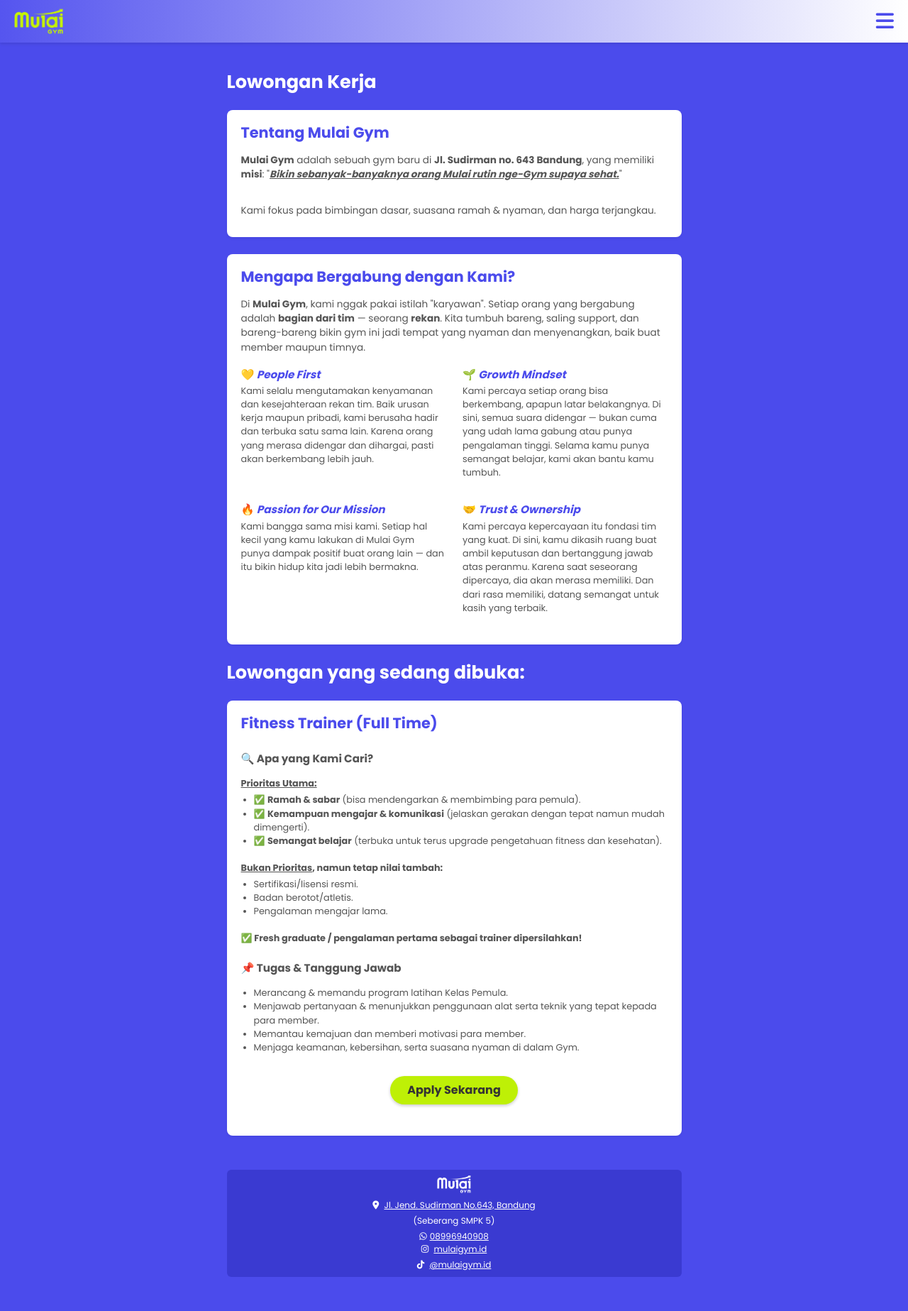
After one commit to corneliusyanm/mulai-web, a Django app: page /lowongan-kerja/ in a window 1280 px wide. The commit adds this page. Shown: the whole page at 71% size. Run offline with Django 4.2, Linux system fonts and the light colour scheme; some libraries are stand-ins or nearby versions.

Commit message:
add lowongan-kerja fitness trainer

```diff
--- a/accounts/urls.py
+++ b/accounts/urls.py
@@ -10,4 +10,5 @@
     path("keluar/", views.member_logout, name="member_logout"),
     path("akun/", views.MemberDetailView.as_view(), name="member_details"),
     path("akun/ubah/", views.MemberEditView.as_view(), name="member_edit"),
+    path("lowongan-kerja/", views.job_openings, name="job_openings"),
 ]
--- a/accounts/views.py
+++ b/accounts/views.py
@@ -117,3 +117,7 @@
 
 def home(request):
     return render(request, "home.html")
+
+
+def job_openings(request):
+    return render(request, "lowongan-kerja.html")
--- a/templates/base.html
+++ b/templates/base.html
@@ -144,6 +144,9 @@
                 <li class="nav-item">
                     <a class="nav-link fw-bold" href="{{ request.scheme }}://{{ request.get_host }}/#kontak">• Kontak</a>
                 </li>
+                <li class="nav-item">
+                    <a class="nav-link fw-bold" href="{{ request.scheme }}://{{ request.get_host }}/lowongan-kerja">• Lowongan Kerja</a>
+                </li>
             </ul>
             <div class="mt-auto">
                 <div class="nav-item mb-2 d-flex justify-content-center">
--- /dev/null
+++ b/templates/lowongan-kerja.html
@@ -0,0 +1,107 @@
+{% extends 'base.html' %}
+{% load static %}
+
+{% block title %}Lowongan Kerja - Mulai Gym{% endblock %}
+
+{% block content %}
+<div class="container py-5">
+    <div class="row justify-content-center">
+        <div class="col-12 col-md-9 col-lg-7">
+            <h1 class="mb-4" style="font-weight: bold; font-size: 1.6rem; color: white;">Lowongan Kerja</h1>
+
+            <div class="card mb-4" style="border-radius: 8px; padding: 20px; border: none; box-shadow: 0 2px 4px rgba(0, 0, 0, 0.05);">
+                <h2 style="font-size: 1.3rem; font-weight: bold; color: #4B4BEC; margin-bottom: 16px;">Tentang Mulai Gym</h2>
+                <p style="font-size: 0.85rem; margin-bottom: 0.4rem; color: #555;"><strong>Mulai Gym</strong> adalah sebuah gym baru di <strong>Jl. Sudirman no. 643 Bandung</strong>, yang memiliki <strong>misi</strong>: "<strong><em><u>Bikin sebanyak-banyaknya orang Mulai rutin nge-Gym supaya sehat.</u></em></strong>"</p>
+                <br>
+                <p style="font-size: 0.85rem; margin-bottom: 0.4rem; color: #555;">Kami fokus pada bimbingan dasar, suasana ramah & nyaman, dan harga terjangkau.</p>
+            </div>
+
+            <div class="card mb-4" style="border-radius: 8px; padding: 20px; border: none; box-shadow: 0 2px 4px rgba(0, 0, 0, 0.05);">
+                <h2 style="font-size: 1.3rem; font-weight: bold; color: #4B4BEC; margin-bottom: 16px;">Mengapa Bergabung dengan Kami?</h2>
+
+                <p style="font-size: 0.85rem; margin-bottom: 0.4rem; color: #555;">Di <strong>Mulai Gym</strong>, kami nggak pakai istilah "karyawan". Setiap orang yang bergabung adalah <strong>bagian dari tim</strong> — seorang <strong>rekan</strong>. Kita tumbuh bareng, saling support, dan bareng-bareng bikin gym ini jadi tempat yang nyaman dan menyenangkan, baik buat member maupun timnya.</p>
+
+                <div class="row">
+                    <div class="col-md-6 mb-3">
+                        <h3 style="font-size: 0.95rem; font-weight: bold; color: #4B4BEC; margin-top: 12px; margin-bottom: 4px;">💛 <em>People First</em></h3>
+                        <p style="font-size: 0.80rem; margin-bottom: 0.4rem; color: #555;">Kami selalu mengutamakan kenyamanan dan kesejahteraan rekan tim. Baik urusan kerja maupun pribadi, kami berusaha hadir dan terbuka satu sama lain. Karena orang yang merasa didengar dan dihargai, pasti akan berkembang lebih jauh.</p>
+                    </div>
+
+                    <div class="col-md-6 mb-3">
+                        <h3 style="font-size: 0.95rem; font-weight: bold; color: #4B4BEC; margin-top: 12px; margin-bottom: 4px;">🌱 <em>Growth Mindset</em></h3>
+                        <p style="font-size: 0.80rem; margin-bottom: 0.4rem; color: #555;">Kami percaya setiap orang bisa berkembang, apapun latar belakangnya. Di sini, semua suara didengar — bukan cuma yang udah lama gabung atau punya pengalaman tinggi. Selama kamu punya semangat belajar, kami akan bantu kamu tumbuh.</p>
+                    </div>
+                </div>
+
+                <div class="row">
+                    <div class="col-md-6 mb-3">
+                        <h3 style="font-size: 0.95rem; font-weight: bold; color: #4B4BEC; margin-top: 12px; margin-bottom: 4px;">🔥 <em>Passion for Our Mission</em></h3>
+                        <p style="font-size: 0.80rem; margin-bottom: 0.4rem; color: #555;">Kami bangga sama misi kami. Setiap hal kecil yang kamu lakukan di Mulai Gym punya dampak positif buat orang lain — dan itu bikin hidup kita jadi lebih bermakna.</p>
+                    </div>
+
+                    <div class="col-md-6 mb-3">
+                        <h3 style="font-size: 0.95rem; font-weight: bold; color: #4B4BEC; margin-top: 12px; margin-bottom: 4px;">🤝 <em>Trust & Ownership</em></h3>
+                        <p style="font-size: 0.80rem; margin-bottom: 0.4rem; color: #555;">Kami percaya kepercayaan itu fondasi tim yang kuat. Di sini, kamu dikasih ruang buat ambil keputusan dan bertanggung jawab atas peranmu. Karena saat seseorang dipercaya, dia akan merasa memiliki. Dan dari rasa memiliki, datang semangat untuk kasih yang terbaik.</p>
+                    </div>
+                </div>
+            </div>
+
+            <h1 class="mb-4" style="font-weight: bold; font-size: 1.6rem; color: white;">Lowongan yang sedang dibuka:</h1>
+            <div class="card mb-4" style="border-radius: 8px; padding: 20px; border: none; box-shadow: 0 2px 4px rgba(0, 0, 0, 0.05);">
+                <h3 style="font-size: 1.3rem; font-weight: bold; color: #4B4BEC; margin-bottom: 16px;">Fitness Trainer (Full Time)</h3>
+
+                <h4 style="font-size: 0.95rem; font-weight: bold; color: #555; margin-top: 12px; margin-bottom: 16px;">🔍 Apa yang Kami Cari?</h4>
+                <p style="font-size: 0.80rem; font-weight: bold; margin-bottom: 4px; color: #555;"><u>Prioritas Utama:</u></p>
+                <ul style="padding-left: 18px; font-size: 0.80rem; margin-bottom: 0.4rem; color: #555;">
+                    <li>✅ <strong>Ramah & sabar</strong> (bisa mendengarkan & membimbing para pemula).</li>
+                    <li>✅ <strong>Kemampuan mengajar & komunikasi</strong> (jelaskan gerakan dengan tepat namun mudah dimengerti).</li>
+                    <li>✅ <strong>Semangat belajar</strong> (terbuka untuk terus upgrade pengetahuan fitness dan kesehatan).</li>
+                </ul>
+
+                <p style="font-size: 0.80rem; font-weight: bold; margin-bottom: 4px; margin-top: 12px; color: #555;"><u>Bukan Prioritas</u>, namun tetap nilai tambah:</p>
+                <ul style="padding-left: 18px; font-size: 0.80rem; margin-bottom: 0.4rem; color: #555;">
+                    <li>Sertifikasi/lisensi resmi.</li>
+                    <li>Badan berotot/atletis.</li>
+                    <li>Pengalaman mengajar lama.</li>
+                </ul>
+
+                <p style="font-size: 0.80rem; font-weight: bold; margin-top: 12px; margin-bottom: 12px; color: #555;">✅ Fresh graduate / pengalaman pertama sebagai trainer dipersilahkan!</p>
+
+                <!-- <br> -->
+
+                <h4 style="font-size: 0.95rem; font-weight: bold; color: #555; margin-top: 12px; margin-bottom: 16px;">📌 Tugas & Tanggung Jawab</h4>
+                <ul style="padding-left: 18px; font-size: 0.80rem; margin-bottom: 0.4rem; color: #555;">
+                    <li>Merancang & memandu program latihan Kelas Pemula.</li>
+                    <li>Menjawab pertanyaan & menunjukkan penggunaan alat serta teknik yang tepat kepada para member.</li>
+                    <li>Memantau kemajuan dan memberi motivasi para member.</li>
+                    <li>Menjaga keamanan, kebersihan, serta suasana nyaman di dalam Gym.</li>
+                </ul>
+
+                <br>
+
+                <div class="text-center mb-4">
+                  <a href="https://docs.google.com/forms/d/e/1FAIpQLSfMP0gmgjXRLNts9slQObb2nHpSMK-Fyjch44A0PeL46Bj06Q/viewform?usp=header" class="btn py-2 px-4" style="background-color: #BEF006; color: #343434; font-weight: bold; border-radius: 20px; font-size: 1rem; border: none; box-shadow: 0 2px 4px rgba(0, 0, 0, 0.2);" target="_blank" rel="noopener noreferrer">
+                      Apply Sekarang
+                  </a>
+                </div>
+            </div>
+
+
+
+            <!-- Footer -->
+            <footer class="text-white py-2 mt-5 rounded" style="background-color: rgba(75, 75, 236, 0.7);">
+                <div class="container-fluid px-3">
+                    <div class="text-center">
+                        <img src="{% static 'images/logo_white.png' %}" alt="Mulai Gym" height="25" class="mb-2">
+                        <p class="mb-1" style="font-size: 0.75rem;"><i class="fas fa-map-marker-alt me-1"></i> <a href="https://maps.app.goo.gl/NGSqB9qy22e1Zssk8" class="text-white" target="_blank" rel="noopener noreferrer">Jl. Jend. Sudirman No.643, Bandung</a></p>
+                        <p class="mb-1" style="font-size: 0.75rem;">(Seberang SMPK 5)</p>
+                        <p class="mb-0" style="font-size: 0.75rem;"><i class="fab fa-whatsapp me-1"></i><a href="https://wa.me/+628996940908" class="text-white" target="_blank" rel="noopener noreferrer">08996940908</a></p>
+                        <p class="mb-1" style="font-size: 0.75rem;"><i class="fab fa-instagram me-1"></i> <a href="https://instagram.com/mulaigym.id" class="text-white" target="_blank" rel="noopener noreferrer">mulaigym.id</a></p>
+                        <p class="mb-0" style="font-size: 0.75rem;"><i class="fab fa-tiktok me-1"></i> <a href="https://tiktok.com/@mulaigym.id" class="text-white" target="_blank" rel="noopener noreferrer">@mulaigym.id</a></p>
+                    </div>
+                </div>
+            </footer>
+        </div>
+    </div>
+</div>
+{% endblock %}
```
